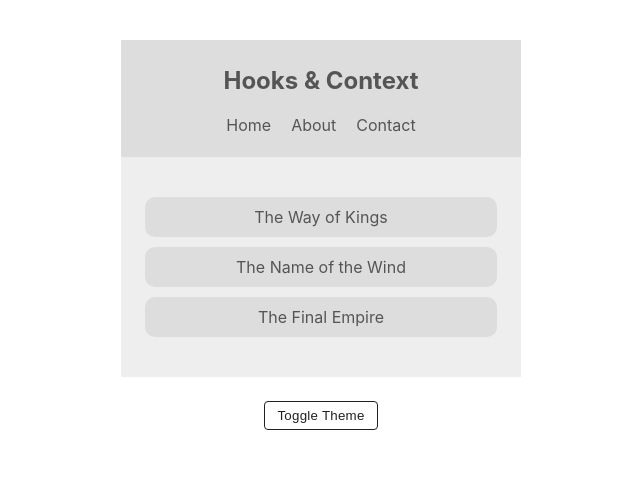
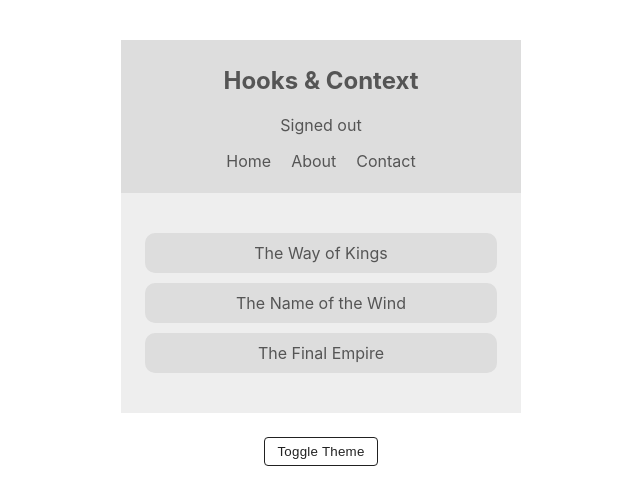
Before and after one commit to DemonDaddy22/web-dev, a React (Create React App) app in the folder hooks-context-practice/: page / in a window 1280 px wide. Shown: the top 504 px of the page, without its empty margins (319-959 px from the left). Built offline with nearby package versions, Linux system fonts and the light colour scheme.

Commit message:
Wrap navbar component with AuthContext.Consumer

```diff
--- a/hooks-context-practice/src/components/Navbar.js
+++ b/hooks-context-practice/src/components/Navbar.js
@@ -1,17 +1,21 @@
 import React from 'react';
+import { AuthContext } from '../contexts/AuthContext';
 import { ThemeContext } from '../contexts/ThemeContext';
 
 export default class Navbar extends React.Component {
 
     // static contextType = ThemeContext;
 
-    render = () => <ThemeContext.Consumer>
-        {context => {
-            const { isLightTheme, light, dark } = context;
+    render = () => <AuthContext.Consumer>
+        {authContext => <ThemeContext.Consumer>
+            {themeContext => {
+                const { isAuthenticated, toggleAuth } = authContext;
+                const { isLightTheme, light, dark } = themeContext;
                 const theme = isLightTheme ? light : dark;
 
                 return <nav style={{ background: theme.ui, color: theme.syntax }}>
                     <h2>Hooks & Context</h2>
+                    <p onClick={toggleAuth}>{isAuthenticated ? 'Signed in' : 'Signed out'}</p>
                     <ul>
                         <li>Home</li>
                         <li>About</li>
@@ -19,5 +23,6 @@ export default class Navbar extends React.Component {
                     </ul>
                 </nav>
             }}
-    </ThemeContext.Consumer>;
+        </ThemeContext.Consumer>}
+    </AuthContext.Consumer>;
 }
```
Lines whose indentation alone changed are shown as unchanged.
